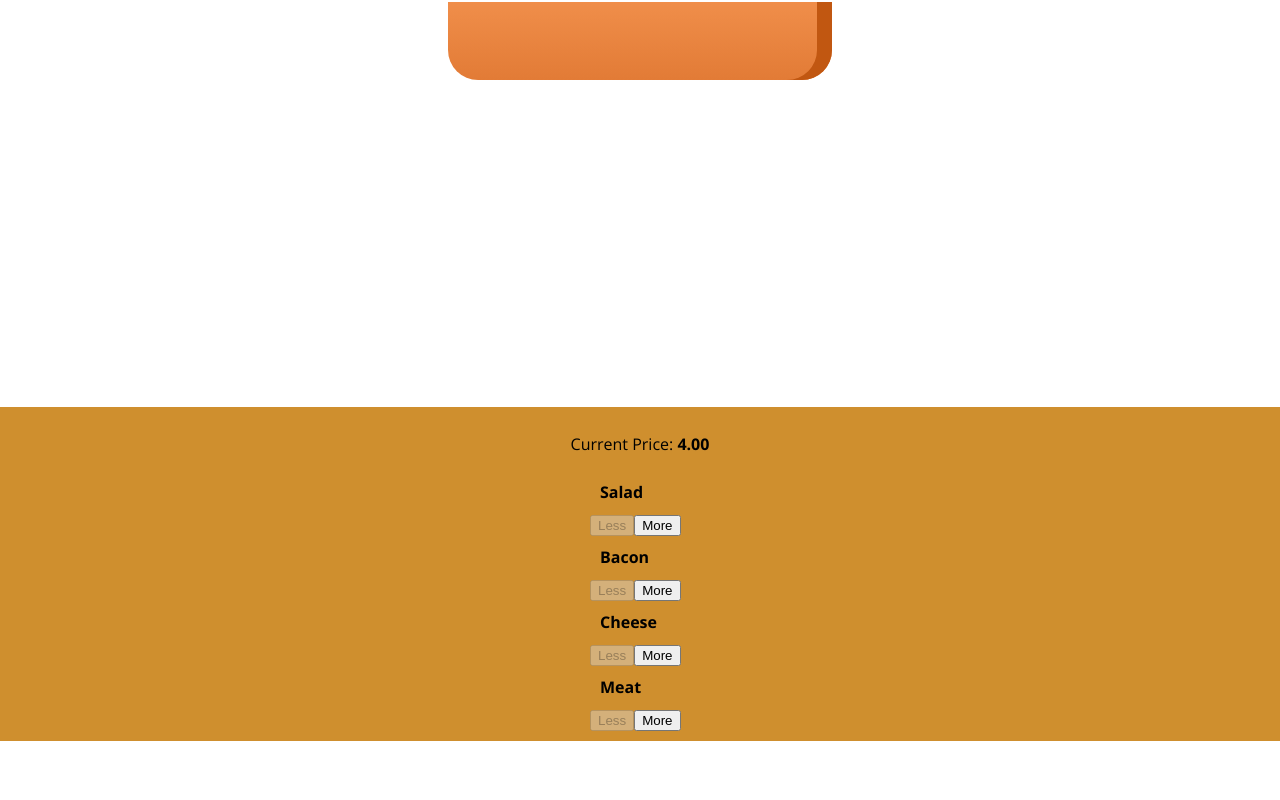
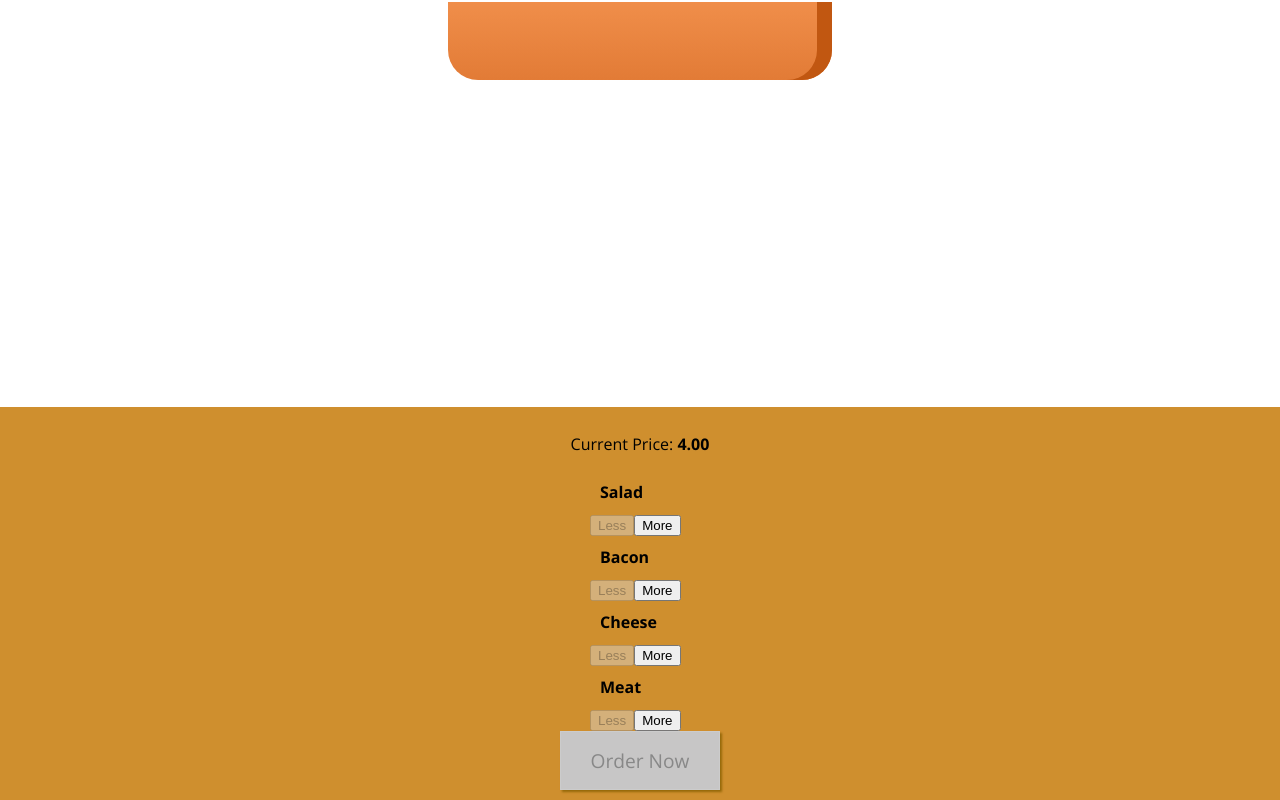
Before and after one commit to gokulyc/react_burger_builder, a React app in the folder my-app/: page / in a window 1280 px wide. Shown: the part 231-1031 px from the top of the page. Before the commit the page ends 972 px from the top, so only its background shows below. Built offline with nearby package versions, Linux system fonts and the light colour scheme.

Commit message:
After Build Controls & OrderButton added

```diff
--- a/my-app/package.json
+++ b/my-app/package.json
@@ -26,6 +26,7 @@
     "fs-extra": "3.0.1",
     "html-webpack-plugin": "2.29.0",
     "jest": "20.0.4",
+    "lodash": "^4.17.20",
     "object-assign": "4.1.1",
     "postcss-flexbugs-fixes": "3.2.0",
     "postcss-loader": "2.0.6",
--- a/my-app/public/index.html
+++ b/my-app/public/index.html
@@ -1,15 +1,18 @@
-<!doctype html>
+<!DOCTYPE html>
 <html lang="en">
   <head>
-    <meta charset="utf-8">
-    <meta name="viewport" content="width=device-width, initial-scale=1, shrink-to-fit=no">
-    <meta name="theme-color" content="#000000">
+    <meta charset="utf-8" />
+    <meta
+      name="viewport"
+      content="width=device-width, initial-scale=1, shrink-to-fit=no"
+    />
+    <meta name="theme-color" content="#000000" />
     <!--
       manifest.json provides metadata used when your web app is added to the
       homescreen on Android. See https://developers.google.com/web/fundamentals/engage-and-retain/web-app-manifest/
     -->
-    <link rel="manifest" href="%PUBLIC_URL%/manifest.json">
-    <link rel="shortcut icon" href="%PUBLIC_URL%/favicon.ico">
+    <link rel="manifest" href="%PUBLIC_URL%/manifest.json" />
+
     <!--
       Notice the use of %PUBLIC_URL% in the tags above.
       It will be replaced with the URL of the `public` folder during the build.
@@ -19,13 +22,14 @@
       work correctly both with client-side routing and a non-root public URL.
       Learn how to configure a non-root public URL by running `npm run build`.
     -->
-    <link href="https://fonts.googleapis.com/css?family=Open+Sans:400,700" rel="stylesheet">
+    <link
+      href="https://fonts.googleapis.com/css?family=Open+Sans:400,700"
+      rel="stylesheet"
+    />
     <title>MyBurger</title>
   </head>
   <body>
-    <noscript>
-      You need to enable JavaScript to run this app.
-    </noscript>
+    <noscript> You need to enable JavaScript to run this app. </noscript>
     <div id="root"></div>
     <!--
       This HTML file is a template.
--- a/my-app/src/components/Burger/BuildControls/BuildControls.js
+++ b/my-app/src/components/Burger/BuildControls/BuildControls.js
@@ -22,6 +22,9 @@
         disabled={props.disabled[ctrl.type]}
       />
     ))}
+    <button className={classes.OrderButton} disabled={!props.purchasable}>
+      Order Now
+    </button>
   </div>
 );
 
--- a/my-app/src/components/Burger/BuildControls/BuilldControls.css
+++ b/my-app/src/components/Burger/BuildControls/BuilldControls.css
@@ -8,3 +8,43 @@
   margin: auto;
   padding: 10px 0;
 }
+.OrderButton {
+  background-color: #DAD735;
+  outline: none;
+  cursor: pointer;
+  border: 1px solid #966909;
+  color: #966909;
+  font-family: inherit;
+  font-size: 1.2em;
+  padding: 15px 30px;
+  box-shadow: 2px 2px 2px #966909;
+}
+
+.OrderButton:hover, .OrderButton:active {
+  background-color: #A0DB41;
+  border: 1px solid #966909;
+  color: #966909;
+}
+
+.OrderButton:disabled {
+  background-color: #C7C6C6;
+  cursor: not-allowed;
+  border: 1px solid #ccc;
+  color: #888888;
+}
+
+.OrderButton:not(:disabled) {
+  animation: enable 0.3s linear;
+}
+
+@keyframes enable {
+  0% {
+      transform: scale(1);
+  }
+  60% {
+      transform: scale(1.1);
+  }
+  100% {
+      transform: scale(1);
+  }
+}
--- a/my-app/src/components/Burger/Burger.css
+++ b/my-app/src/components/Burger/Burger.css
@@ -2,7 +2,7 @@
   width: 30rem;
   margin: auto;
   height: 250px;
-  overflow: scroll;
+  overflow: auto;
   text-align: center;
   font-weight: bold;
   font-size: 1.2rem;
--- a/my-app/src/containers/BurgerBuilder/BurgerBuilder.js
+++ b/my-app/src/containers/BurgerBuilder/BurgerBuilder.js
@@ -3,6 +3,8 @@
 import HDiv from "../../hoc/HDiv";
 import Burger from "../../components/Burger/Burger";
 import BuildControls from "../../components/Burger/BuildControls/BuildControls";
+
+import lodash from "lodash";
 
 const INGREDIENT_PRICES = {
   salad: 0.5,
@@ -23,7 +25,14 @@
       meat: 0,
     },
     totalPrice: 4,
+    purchasable: false,
   };
+  updatePurchaseState(ingredients) {
+    const sum = lodash.values(ingredients).reduce((sum, el) => {
+      return sum + el;
+    }, 0);
+    this.setState({ purchasable: sum > 0 });
+  }
   addIngredientHandler = (type) => {
     const oldCount = this.state.ingredients[type];
     const updatedCount = oldCount + 1;
@@ -35,6 +44,7 @@
     const oldPrice = this.state.totalPrice;
     const newPrice = oldPrice + priceAddition;
     this.setState({ totalPrice: newPrice, ingredients: updatedIngredients });
+    this.updatePurchaseState(updatedIngredients);
   };
   removeIngredientHandler = (type) => {
     const oldCount = this.state.ingredients[type];
@@ -50,6 +60,7 @@
     const oldPrice = this.state.totalPrice;
     const newPrice = oldPrice - priceDeduction;
     this.setState({ totalPrice: newPrice, ingredients: updatedIngredients });
+    this.updatePurchaseState(updatedIngredients);
   };
   render() {
     const disabledInfo = {
@@ -66,6 +77,7 @@
           ingredientRemoved={this.removeIngredientHandler}
           disabled={disabledInfo}
           price={this.state.totalPrice.toFixed(2)}
+          purchasable={this.state.purchasable}
         />
       </HDiv>
     );
```
Also changed, not shown: my-app/public/manifest.json, 1 other file (tests, documents, lock files or other folders).
